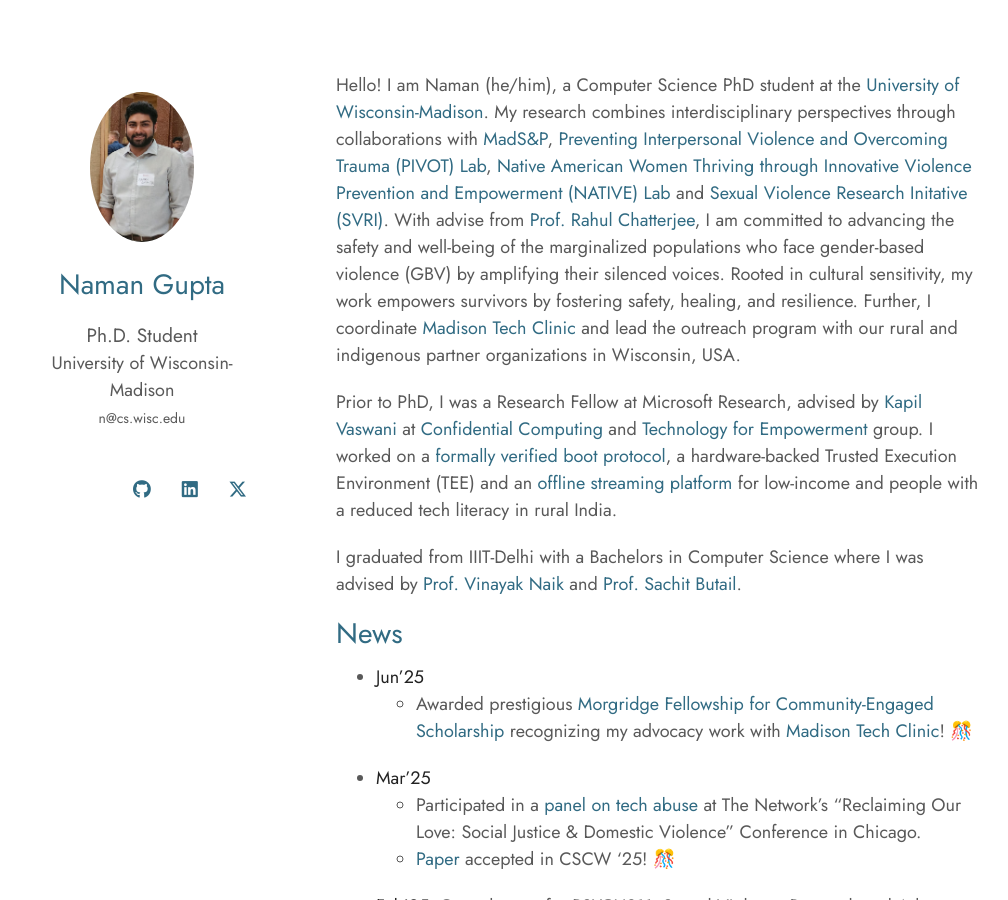
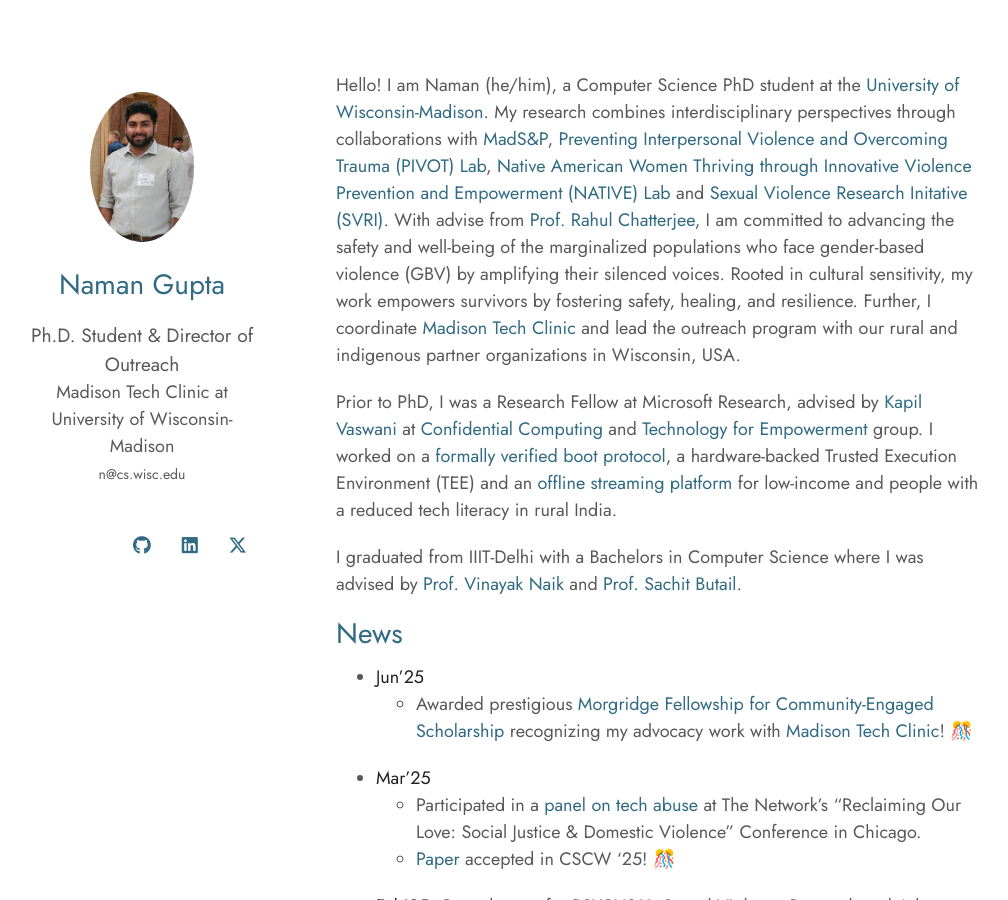
Before and after one commit to naman/naman.github.io, a Jekyll site: the page built from index.md, in a window 1280 px wide and 900 px high. Shown: the whole window, without its empty margins (134-1142 px from the left). Built offline with Jekyll 4.4.1, drawn with Linux system fonts in a browser that asks for light colours; nearby versions of some CDN libraries; a style sheet for code colours, icons or effects is not loaded.

Commit message:
update position

```diff
--- a/_config.yml
+++ b/_config.yml
@@ -1,7 +1,7 @@
 # Basic Information
 title: Naman Gupta
-position: Ph.D. Student
-affiliation: University of Wisconsin-Madison
+position: Ph.D. Student & Director of Outreach
+affiliation: Madison Tech Clinic at University of Wisconsin-Madison
 email: n@cs.wisc.edu
 
 # Search Engine Optimization (SEO)
```
